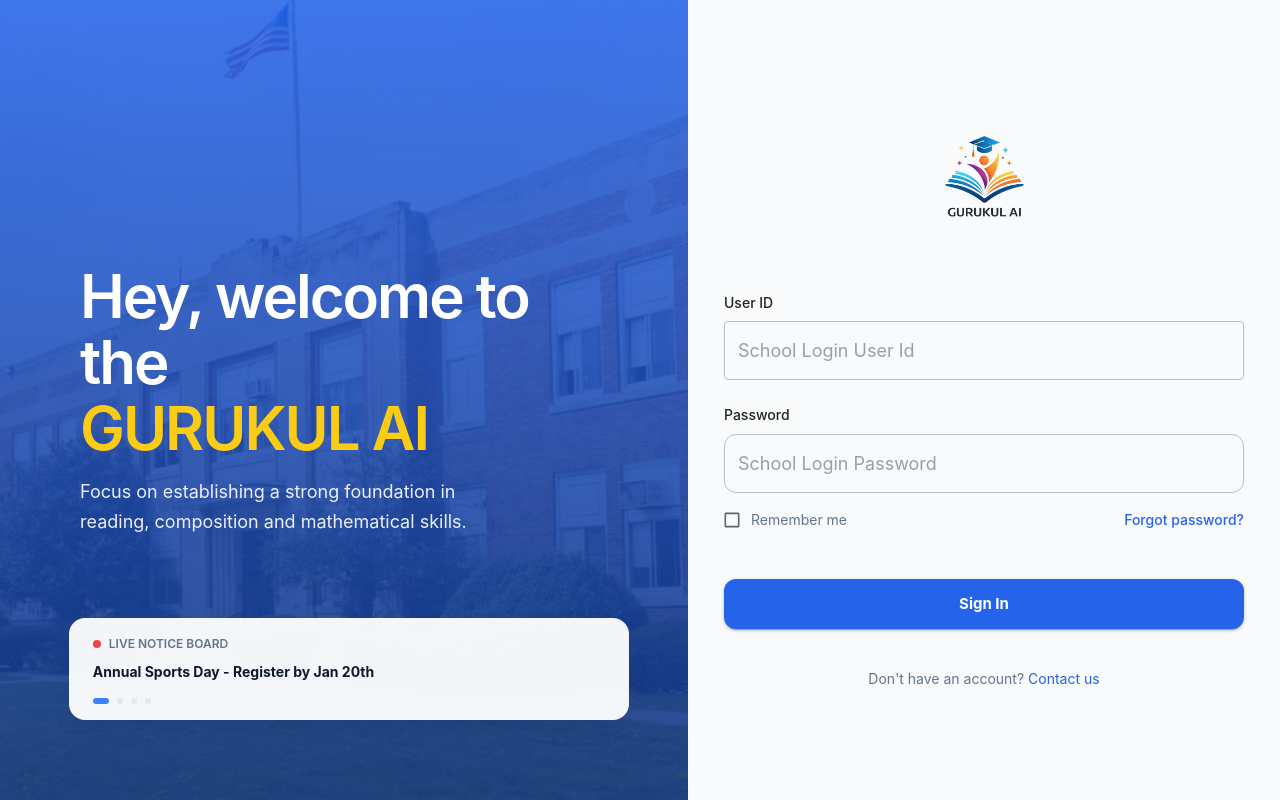
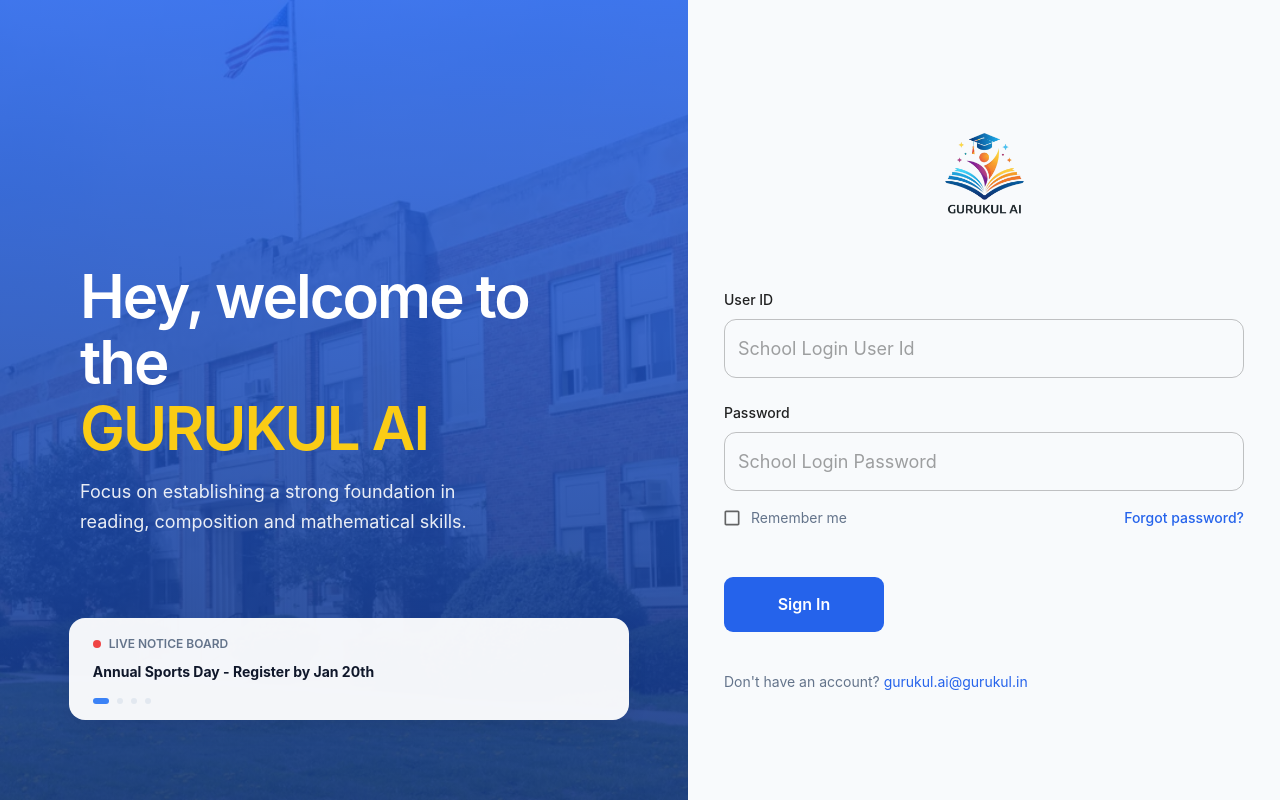
Before and after one commit to smita-codingexpo/GurukulAI-frontend, a React (Create React App) app: page /login in a window 1280 px wide. Built offline with nearby package versions, Linux system fonts and the light colour scheme; some icons are missing.

Commit message:
login page changes

```diff
--- a/src/pages/LoginPage/LoginPage.jsx
+++ b/src/pages/LoginPage/LoginPage.jsx
@@ -95,7 +95,13 @@
           <TextField
             fullWidth
             placeholder="School Login User Id"
-            sx={{ mb: 3 }}
+            sx={{
+              mb: 3,
+              "& .MuiOutlinedInput-root": {
+                borderRadius: "12px",
+                backgroundColor: "#F8FAFC",
+              },
+            }}
           />
           {/* 2. REPLACED: Enhanced Password Field with Toggle */}
           <Typography variant="subtitle2" sx={{ mb: 1, fontWeight: 500 }}>
@@ -120,8 +126,8 @@
             }}
             sx={{
               "& .MuiOutlinedInput-root": {
-                borderRadius: "12px", // Match Figma radius
-                backgroundColor: "#F8FAFC", // Match Figma bg
+                borderRadius: "12px",
+                backgroundColor: "#F8FAFC",
               },
             }}
           />
@@ -144,25 +150,17 @@
               Forgot password?
             </Link>
           </Box>
-          <Button
+          <S.StyledSignInButton
+            variant="contained"
             onClick={handleSignIn}
-            fullWidth
-            variant="contained"
-            size="large"
-            sx={{
-              mt: 5,
-              py: 1.5,
-              textTransform: "none",
-              borderRadius: "12px",
-              fontWeight: "bold",
-            }}
+            disabled={isLoading}
           >
             {isLoading ? "Signing In..." : "Sign In"}
-          </Button>
-          <Typography variant="body2" align="center" color="#64748B" mt={5}>
+          </S.StyledSignInButton>
+          <Typography variant="body2" align="lef" color="#64748B" mt={5}>
             Don't have an account?{" "}
             <Link href="mailto:gurukul.ai@gurukul.in" underline="none">
-              Contact us
+              gurukul.ai@gurukul.in
             </Link>
           </Typography>
         </Box>
--- a/src/pages/LoginPage/LoginStyles.js
+++ b/src/pages/LoginPage/LoginStyles.js
@@ -1,5 +1,5 @@
 import { styled } from "@mui/material/styles";
-import { Box, Paper } from "@mui/material";
+import { Box, Paper, Button } from "@mui/material";
 
 export const AuthContainer = styled(Box)({
   display: "flex",
@@ -42,3 +42,28 @@
   alignItems: "center",
   padding: theme.spacing(4),
 }));
+
+export const StyledSignInButton = styled(Button)(({ theme }) => ({
+  width: "160px",
+  height: "55px",
+
+  // Color and Shape
+  backgroundColor: "#2563EB",
+  borderRadius: "9px",
+  padding: "16px 10px",
+
+  textTransform: "none",
+  color: "#FFFFFF",
+  fontWeight: 600,
+  fontSize: "16px",
+
+  boxShadow: "none",
+  "&:hover": {
+    backgroundColor: "#1D4ED8",
+    boxShadow: "0px 4px 12px rgba(37, 99, 235, 0.2)",
+  },
+
+  marginTop: "40px",
+
+  transition: "all 0.2s ease-in-out",
+}));
--- a/src/theme/index.js
+++ b/src/theme/index.js
@@ -10,13 +10,13 @@
   typography: {
     fontFamily: "'Inter', sans-serif",
     h2: {
-      fontSize: "60px", //
+      fontSize: "60px",
       fontWeight: 600,
       lineHeight: "66px",
       letterSpacing: "-2px",
     },
     body1: {
-      fontSize: "18px", //
+      fontSize: "18px",
       lineHeight: "30px",
     },
   },
```
